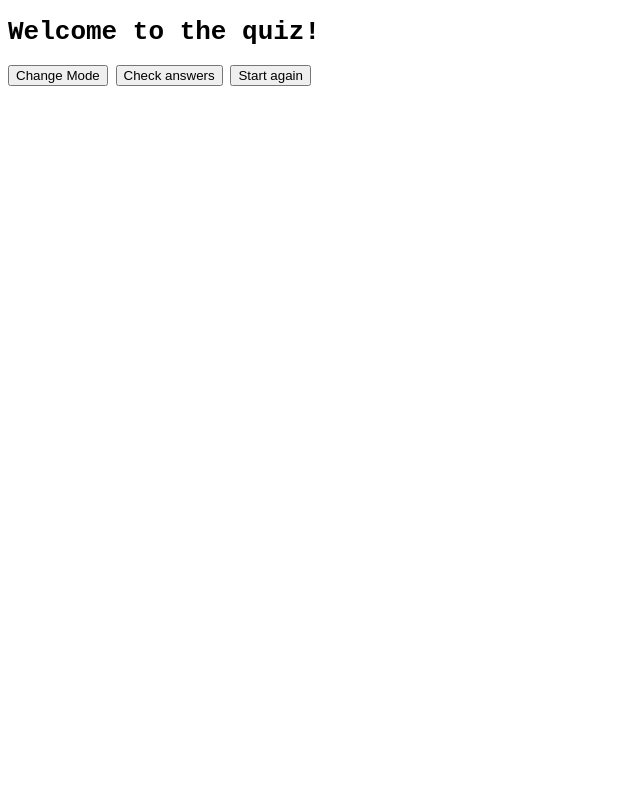
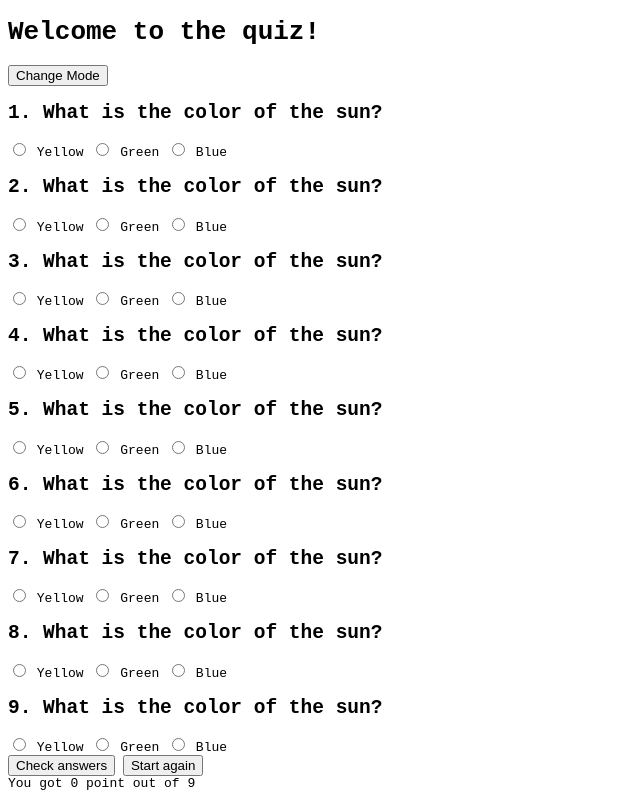
Before and after one commit to whiee1/simple-quiz, a plain HTML site: page index.html in a window 1280 px wide. Both pictures are taken after a click on the button "Check answers". Shown: the whole page, without its empty margins (0-640 px from the left). Drawn offline with Linux system fonts and the light colour scheme.

Commit message:
quiz output and check answer functions

```diff
--- a/index.html
+++ b/index.html
@@ -8,11 +8,16 @@
   <link rel="stylesheet" href="style.css">
 </head>
 <body>
+  <div id="container">
   <h1>Welcome to the quiz!</h1>
   <button onclick="changeMode()">Change Mode</button>
+  <div id="quiz"></div>
+
   <button id="check">Check answers</button>
   <button id="start">Start again</button>
+  <div id="results"></div>
 
+  </div>
   <script src="main.js"></script>
 </body>
 </html>
--- a/main.js
+++ b/main.js
@@ -87,6 +87,48 @@ changeMode = () => {
   document.body.classList.toggle("darkMode");
 };
 
+let theQuiz = document.querySelector("#quiz")
+let results = document.querySelector("#results");
+let checkAnswersButton = document.querySelector("#check");
+
+//skriv ut frågor och svarsalternativ
+let quiz = () => {
+  let output = [];
+  theQuestions.forEach((item, index) => {
+    let options = [];
+    for(letter in item.answers){
+      //skapa en radio button för varje svarsalternativ
+      options.push(`<lable><input type="radio" name="answerOption${index}"value="${letter}">
+        ${item.answers[letter]}
+      </lable>`
+      );
+    }
+    //lägg till fråga och svarsalternativ till output []
+    output.push(`<h2 class="question"> ${item.question} </h2>
+    <div class="answers"> ${options.join("")} </div>`
+    );
+  })
+  //gör output array till string och visa i browsern
+  theQuiz.innerHTML = output.join("");
+}
+
+
+let checkAnswers = () =>{
+
+  let count = 0; //räknar poäng
+    theQuestions.forEach((item, index) => {
+      let selectedButton = `input[name=answerOption${index}]:checked`;
+      let usersAnswer = (document.querySelector(selectedButton) || {}).value; //||{} = eller tomt object för att inte få error om användaren inte klickar i ett svar
+      if(usersAnswer === item.correct){
+        count++;
+      }
+  })
+  results.innerText = `You got ${count} point out of ${theQuestions.length} `;
+};
+
+  quiz();
+  checkAnswersButton.addEventListener("click", checkAnswers);
+
 //Knapp för att ladda om sidan
 let start = document.querySelector("#start");
 start.addEventListener("click", () =>
```
